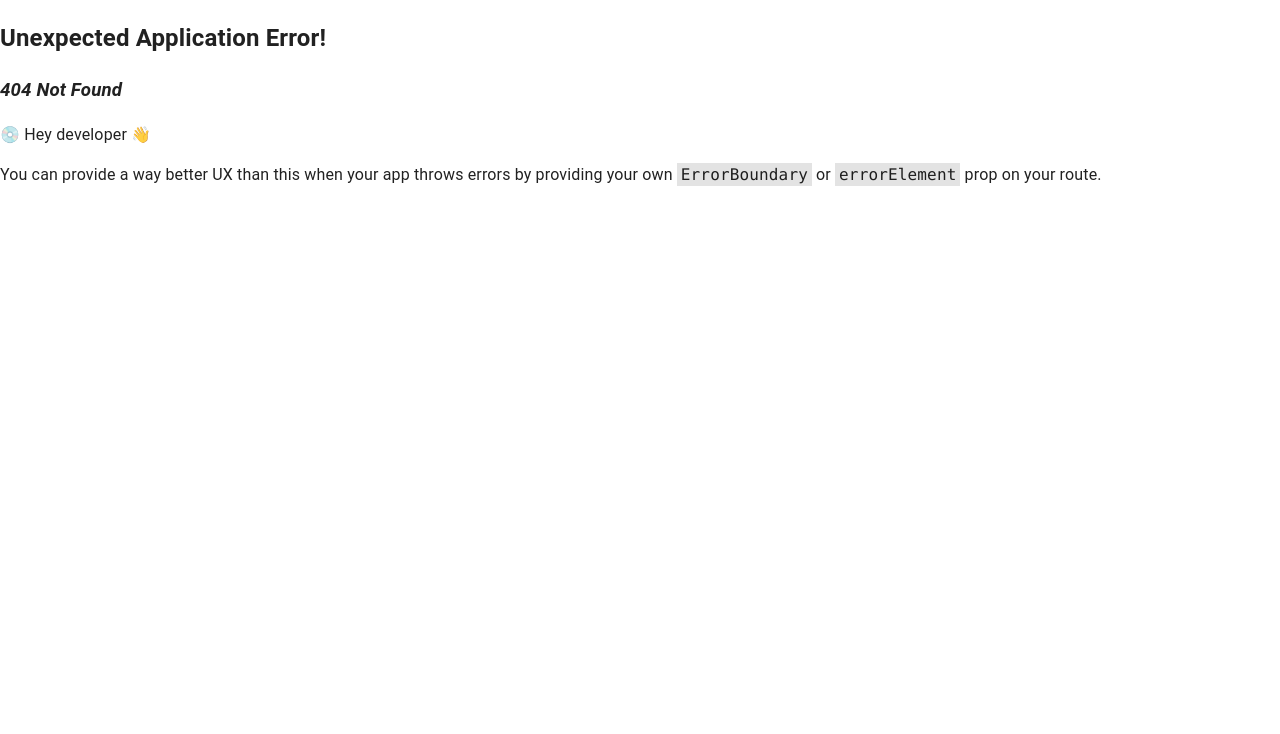
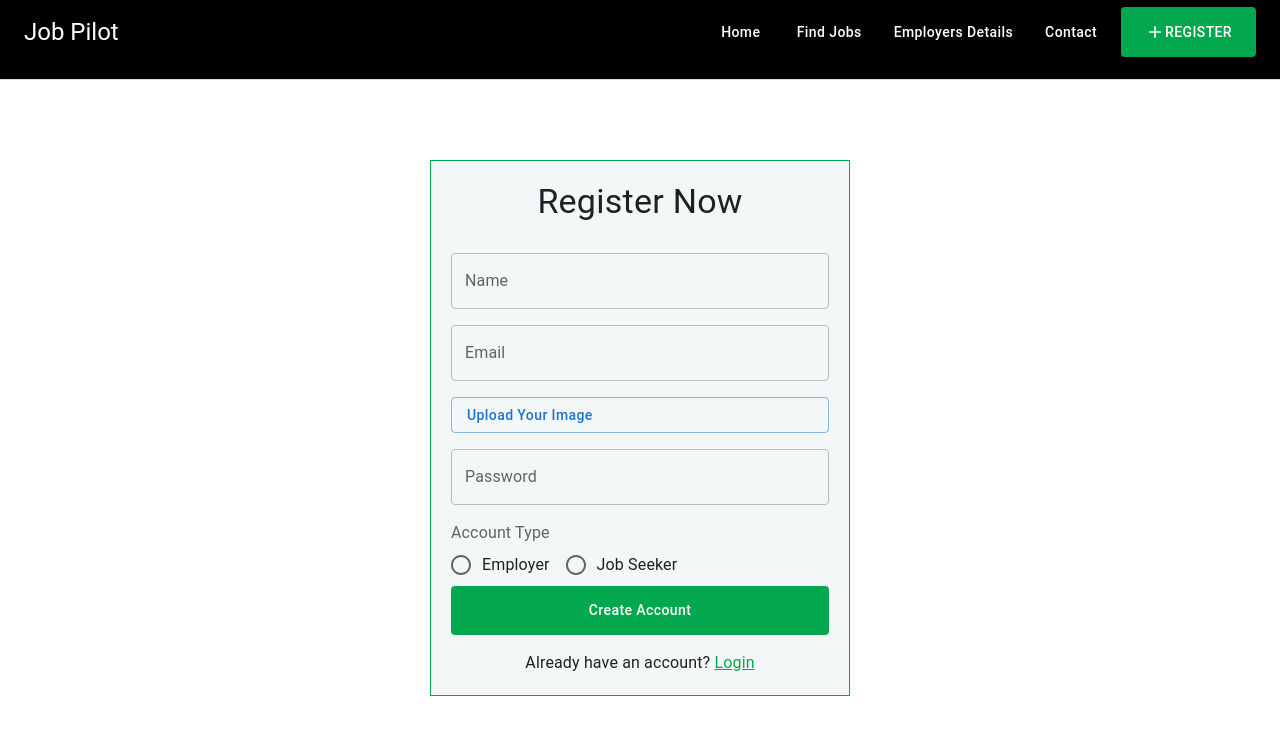
Before and after one commit to JubayerP/job-pilot, a React (Create React App) app: page /register in a window 1280 px wide. Before the commit this address had no page. Shown: the top 734 px of the page. Built offline with nearby package versions, Linux system fonts and the light colour scheme.

Commit message:
login & register form added

```diff
--- a/src/hooks/useChangeNavbg.js
+++ b/src/hooks/useChangeNavbg.js
@@ -17,6 +17,12 @@ export const useChangeBg = () => {
         else if (location.pathname === '/jobs/datascience') {
             setColor('black');
         }
+        else if (location.pathname === '/register') {
+            setColor('black');
+        }
+        else if (location.pathname === '/login') {
+            setColor('black');
+        }
         else {
             setColor('transparent');
         }
--- a/src/pages/Jobs/JobCard.js
+++ b/src/pages/Jobs/JobCard.js
@@ -59,11 +59,14 @@ export const JobCard = ({ job }) => {
                 <Button variant='contained' disableRipple sx={{
                     background: '#03A84E',
                     '&:hover': {
-                        background: '#03A84E',
-                        boxShadow: 'none'
+                        background: 'white',
+                        boxShadow: 'none',
+                        border: '1px solid #03A84E',
+                        color: '#03A84E'
                     },
                     boxShadow: 'none',
-                    px: 4
+                    px: 4,
+                    border: '1px solid #03A84E',
 
                 }}>Details</Button>
             </CardActions>
--- /dev/null
+++ b/src/pages/Login/Login.js
@@ -0,0 +1,97 @@
+import styled from '@emotion/styled';
+import { Button, TextField, Typography } from '@mui/material';
+import { Box } from '@mui/system';
+import React from 'react';
+import { Link } from 'react-router-dom';
+
+const Login = () => {
+    const WhiteBorderTextField = styled(TextField)`
+  & label.Mui-focused {
+    color: #03A84E;
+  }
+  & .MuiOutlinedInput-root {
+    &.Mui-focused fieldset {
+      border-color: #03A84E;
+    }
+  }
+`;
+    return (
+        <Box
+            sx={{
+                maxWidth: '420px',
+                mx: ['20px', 'auto', 'auto', 'auto'],
+                p: '20px',
+                mt: '80px',
+                bgcolor: '#F4F7F7',
+                border: '1px solid #03a84e',
+                borderRadius: '8px'
+            }}
+        >
+            <Box>
+                <Typography variant='h4'
+                    sx={{ textAlign: 'center', mb: '30px' }}
+                >Login Now</Typography>
+            </Box>
+
+            <form>
+                <Box
+                    sx={{
+
+                    }}
+                >
+
+
+                    <WhiteBorderTextField id="outlined-basic" label="Email" variant="outlined" fullWidth sx={{ display: 'block', mb: 2 }} />
+                    <input
+                        accept="image/*"
+                        style={{ display: 'none' }}
+                        id="raised-button-file"
+                        multiple
+                        type="file"
+                    />
+
+                    <WhiteBorderTextField id="outlined-basic" label="Password" fullWidth variant="outlined" type='password' sx={{ mb: 2 }} />
+                </Box>
+
+                <Button
+                    variant='contained'
+                    disableRipple
+                    fullWidth
+                    sx={{
+                        boxShadow: 'none',
+                        '&:hover': {
+                            boxShadow: 'none',
+                            bgcolor: '#03a84e'
+                        },
+                        py: 1.5,
+                        textTransform: 'capitalize',
+                        bgcolor: '#03a84e',
+                    }}
+                >Log me in</Button>
+                <Typography
+                    sx={{ textAlign: 'center', mt: 2 }}
+                >
+                    Don't have an account? <Link to='/register' style={{ color: '#03A84E' }}>Register</Link>
+                </Typography>
+            </form>
+
+            <Button
+                variant='outlined'
+                disableRipple
+                fullWidth
+                sx={{
+                    boxShadow: 'none',
+                    '&:hover': {
+                        boxShadow: 'none',
+                    },
+                    py: 1.5,
+                    textTransform: 'capitalize',
+                    mt: 2
+                    // bgcolor: '#03a84e',
+                }}
+            >Login with Gmail</Button>
+        </Box>
+    );
+};
+
+export default Login;
--- /dev/null
+++ b/src/pages/Register/Register.js
@@ -0,0 +1,103 @@
+import styled from '@emotion/styled';
+import { Button, FormControl, FormControlLabel, FormLabel, Radio, RadioGroup, TextField, Typography } from '@mui/material';
+import { Box } from '@mui/system';
+import React from 'react';
+import { Link } from 'react-router-dom';
+
+const Register = () => {
+    const WhiteBorderTextField = styled(TextField)`
+  & label.Mui-focused {
+    color: #03A84E;
+  }
+  & .MuiOutlinedInput-root {
+    &.Mui-focused fieldset {
+      border-color: #03A84E;
+    }
+  }
+`;
+    return (
+        <Box
+            sx={{
+                border: '1px solid #03a84e',
+                maxWidth: '420px',
+                mx: ['20px', 'auto', 'auto', 'auto'],
+                p: '20px',
+                my: '80px',
+                bgcolor: '#F4F7F7',
+            }}
+        >
+            <Box>
+                <Typography variant='h4'
+                    sx={{ textAlign: 'center', mb: '30px' }}
+                >Register Now</Typography>
+            </Box>
+
+            <form>
+                <Box
+                    sx={{
+
+                    }}
+                >
+                    <WhiteBorderTextField id="outlined-basic" label="Name" variant="outlined" fullWidth sx={{
+                        display: 'block',
+                        mb: 2,
+
+                    }} />
+
+
+                    <WhiteBorderTextField id="outlined-basic" label="Email" variant="outlined" fullWidth sx={{ display: 'block', mb: 2 }} />
+                    <input
+                        accept="image/*"
+                        style={{ display: 'none' }}
+                        id="raised-button-file"
+                        multiple
+                        type="file"
+                    />
+                    <label htmlFor="raised-button-file" >
+                        <Button variant="outlined" component="span" sx={{ textTransform: 'capitalize', display: 'block', mb: 2 }}>
+                            Upload Your Image
+                        </Button>
+                    </label>
+
+                    <WhiteBorderTextField id="outlined-basic" label="Password" fullWidth variant="outlined" type='password' sx={{ mb: 2 }} />
+                </Box>
+
+                <FormControl>
+                    <FormLabel id="demo-radio-buttons-group-label">Account Type</FormLabel>
+                    <RadioGroup
+                        aria-labelledby="demo-radio-buttons-group-label"
+                        defaultValue="female"
+                        name="radio-buttons-group"
+                        row
+                    >
+                        <FormControlLabel value="employer" control={<Radio />} label="Employer" />
+                        <FormControlLabel value="job seeker" control={<Radio />} label="Job Seeker" />
+                    </RadioGroup>
+                </FormControl>
+
+                <Button
+                    variant='contained'
+                    disableRipple
+                    fullWidth
+                    sx={{
+                        boxShadow: 'none',
+                        '&:hover': {
+                            boxShadow: 'none',
+                            bgcolor: '#03a84e'
+                        },
+                        py: 1.5,
+                        textTransform: 'capitalize',
+                        bgcolor: '#03a84e',
+                    }}
+                >Create Account</Button>
+                <Typography
+                    sx={{textAlign: 'center', mt: 2}}
+                >
+                    Already have an account? <Link to='/login' style={{color: '#03A84E'}}>Login</Link>
+                </Typography>
+            </form>
+        </Box>
+    );
+};
+
+export default Register;
--- a/src/pages/shared/Navbar/Navbar.js
+++ b/src/pages/shared/Navbar/Navbar.js
@@ -14,6 +14,7 @@ import ListItemText from '@mui/material/ListItemText';
 import Toolbar from '@mui/material/Toolbar';
 import Typography from '@mui/material/Typography';
 import * as React from 'react';
+import { Link } from 'react-router-dom';
 import { useChangeBg } from '../../../hooks/useChangeNavbg';
 import useNavbg from '../../../hooks/useNavbg';
 
@@ -95,6 +96,7 @@ function Navbar(props) {
                 {item}
               </Button>
             ))}
+            <Link to='/register' style={{textDecoration: 'none'}}>
               <Button
                 disableRipple
                 variant="contained"
@@ -109,6 +111,7 @@ function Navbar(props) {
                   py: '.8rem'
                 }}
               ><AddIcon sx={{ fontSize: '20px' }} /> Register</Button>
+            </Link>
           </Box>
         </Toolbar>
       </AppBar>
```
Also changed, not shown: src/routes/Routes.js (+10 -0 lines). Lines whose indentation alone changed are shown as unchanged.
